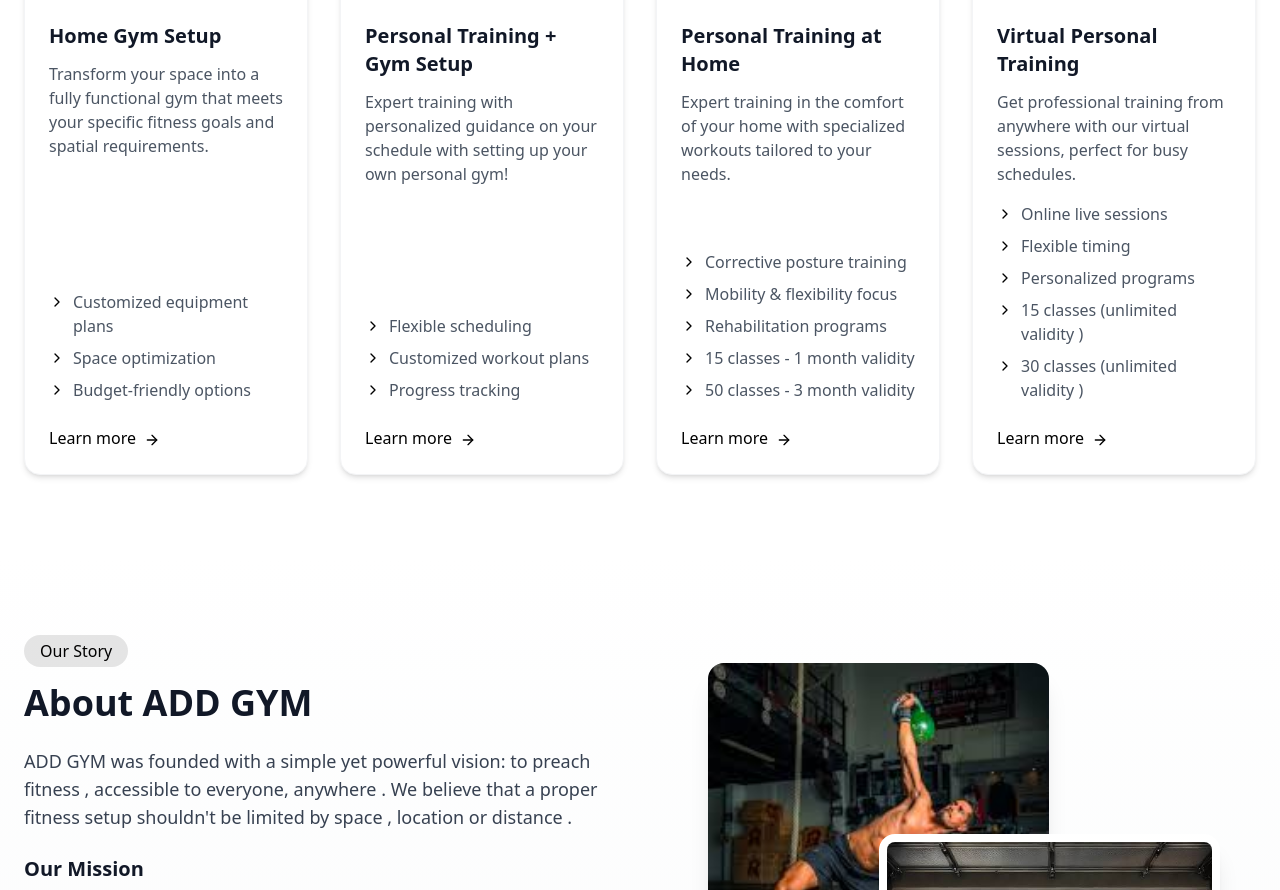
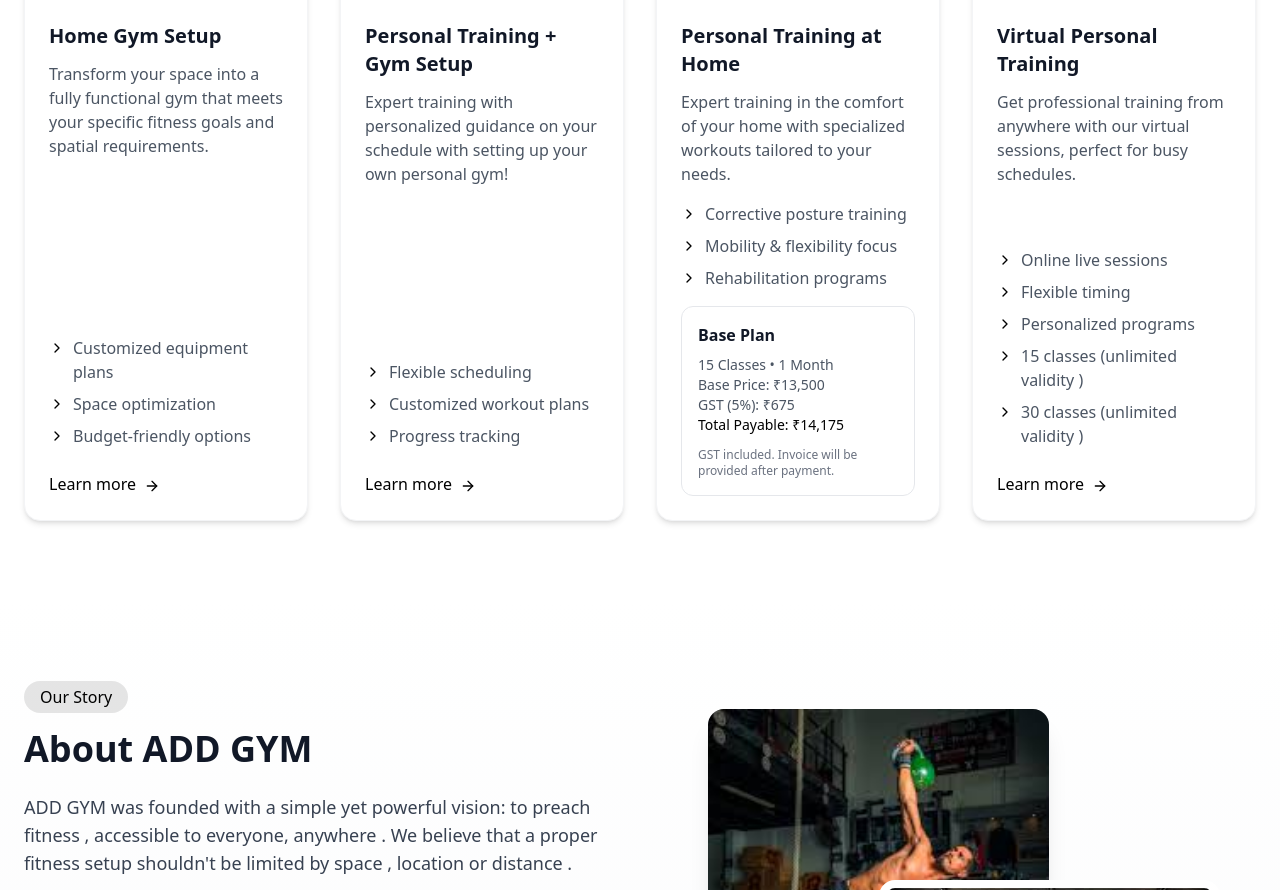
Before and after one commit to addgym2424/add_gym, a React (Vite) app in the folder client/: page / in a window 1280 px wide. Shown: the part 1519-2409 px from the top of the page. Built offline with nearby package versions, Linux system fonts and the light colour scheme.

Commit message:
some payment gateways

```diff
--- a/client/src/pages/Home.jsx
+++ b/client/src/pages/Home.jsx
@@ -1,5 +1,5 @@
 
-import { useState, useRef } from 'react';
+import { useState, useRef , useEffect } from 'react';
 import { Menu, X, Instagram, Facebook, Twitter, Mail, Phone, MapPin, ChevronRight, ArrowRight, Plus, Minus } from 'lucide-react';
 import emailjs from '@emailjs/browser';
 import heroimage from '../assets/gym_hero.jpg';
@@ -101,6 +101,27 @@
 
   const toggleFaq = (index) => {
     setOpenFaq(openFaq === index ? null : index);
+  };
+
+  useEffect(() => {
+  loadRazorpay();
+}, []);
+
+  const loadRazorpay = () => {
+  const container = document.getElementById("rzp-home-15");
+  if (!container) return;
+
+  container.innerHTML = "";
+
+  const script = document.createElement("script");
+  script.src = "https://checkout.razorpay.com/v1/payment-button.js";
+  script.async = true;
+  script.setAttribute(
+    "data-payment_button_id",
+    "pl_S0ZqhZpPEGkgD6"
+  );
+
+  container.appendChild(script);
 };
 
   const faqData = [
@@ -336,41 +357,63 @@
             {/* Service 3 - Personal Training at Home */}
 <div className="group bg-white rounded-2xl overflow-hidden shadow-md hover:shadow-xl transition duration-300 flex flex-col h-full border border-gray-100">
   <div className="h-48 bg-gray-100 relative overflow-hidden">
-                <img src={perso} alt="Personal Training at Home" className="w-full h-full object-cover transition-transform duration-300 group-hover:scale-105" />
+    <img
+      src={perso}
+      alt="Personal Training at Home"
+      className="w-full h-full object-cover transition-transform duration-300 group-hover:scale-105"
+    />
     <div className="absolute inset-0 bg-black/50 flex items-center justify-center opacity-0 group-hover:opacity-100 transition duration-300">
       <ChevronRight size={40} className="text-white" />
     </div>
   </div>
+
   <div className="p-6 flex-grow flex flex-col">
-                <h3 className="text-xl font-bold mb-3">Personal Training at Home</h3>
-                <p className="text-gray-600 mb-4 flex-grow">Expert training in the comfort of your home with specialized workouts tailored to your needs.</p>
-                <ul className="text-gray-600 space-y-2 mb-6">
+    <h3 className="text-xl font-bold mb-3">
+      Personal Training at Home
+    </h3>
+
+    <p className="text-gray-600 mb-4">
+      Expert training in the comfort of your home with specialized workouts tailored to your needs.
+    </p>
+
+    <ul className="text-gray-600 space-y-2 mb-4">
       <li className="flex items-start">
-                    <ChevronRight size={16} className="text-black mr-2 mt-1 flex-shrink-0" />
-                    <span>Corrective posture training</span>
+        <ChevronRight size={16} className="text-black mr-2 mt-1" />
+        Corrective posture training
       </li>
       <li className="flex items-start">
-                    <ChevronRight size={16} className="text-black mr-2 mt-1 flex-shrink-0" />
-                    <span>Mobility & flexibility focus</span>
+        <ChevronRight size={16} className="text-black mr-2 mt-1" />
+        Mobility & flexibility focus
       </li>
       <li className="flex items-start">
-                    <ChevronRight size={16} className="text-black mr-2 mt-1 flex-shrink-0" />
-                    <span>Rehabilitation programs</span>
-                  </li>
-                   <li className="flex items-start">
-                    <ChevronRight size={16} className="text-black mr-2 mt-1 flex-shrink-0" />
-                    <span>15 classes - 1 month validity
-                    </span>
-                  </li>
-                  <li className="flex items-start">
-                    <ChevronRight size={16} className="text-black mr-2 mt-1 flex-shrink-0" />
-                    <span>50 classes - 3 month validity
-                    </span>
+        <ChevronRight size={16} className="text-black mr-2 mt-1" />
+        Rehabilitation programs
       </li>
     </ul>
-                <a href="#contact" className="inline-block font-medium text-black hover:underline mt-auto">Learn more <ArrowRight size={16} className="inline ml-1" /></a>
+
+    {/* PLAN + PRICE */}
+    <div className="border rounded-xl p-4 mt-auto">
+      <h4 className="font-semibold">Base Plan</h4>
+
+      <div className="text-sm text-gray-600 mt-2">
+        <p>15 Classes • 1 Month</p>
+        <p>Base Price: ₹13,500</p>
+        <p>GST (5%): ₹675</p>
+        <p className="font-medium text-black">
+          Total Payable: ₹14,175
+        </p>
+      </div>
+
+      {/* RAZORPAY BUTTON GOES HERE */}
+      <div id="rzp-home-15" className="mt-3"></div>
+
+      <p className="text-xs text-gray-500 mt-2">
+        GST included. Invoice will be provided after payment.
+      </p>
     </div>
   </div>
+</div>
+
 
             {/* Service 4 - Virtual Training */}
             <div className="group bg-white rounded-2xl overflow-hidden shadow-md hover:shadow-xl transition duration-300 flex flex-col h-full border border-gray-100">
```
Lines whose indentation alone changed are shown as unchanged.
